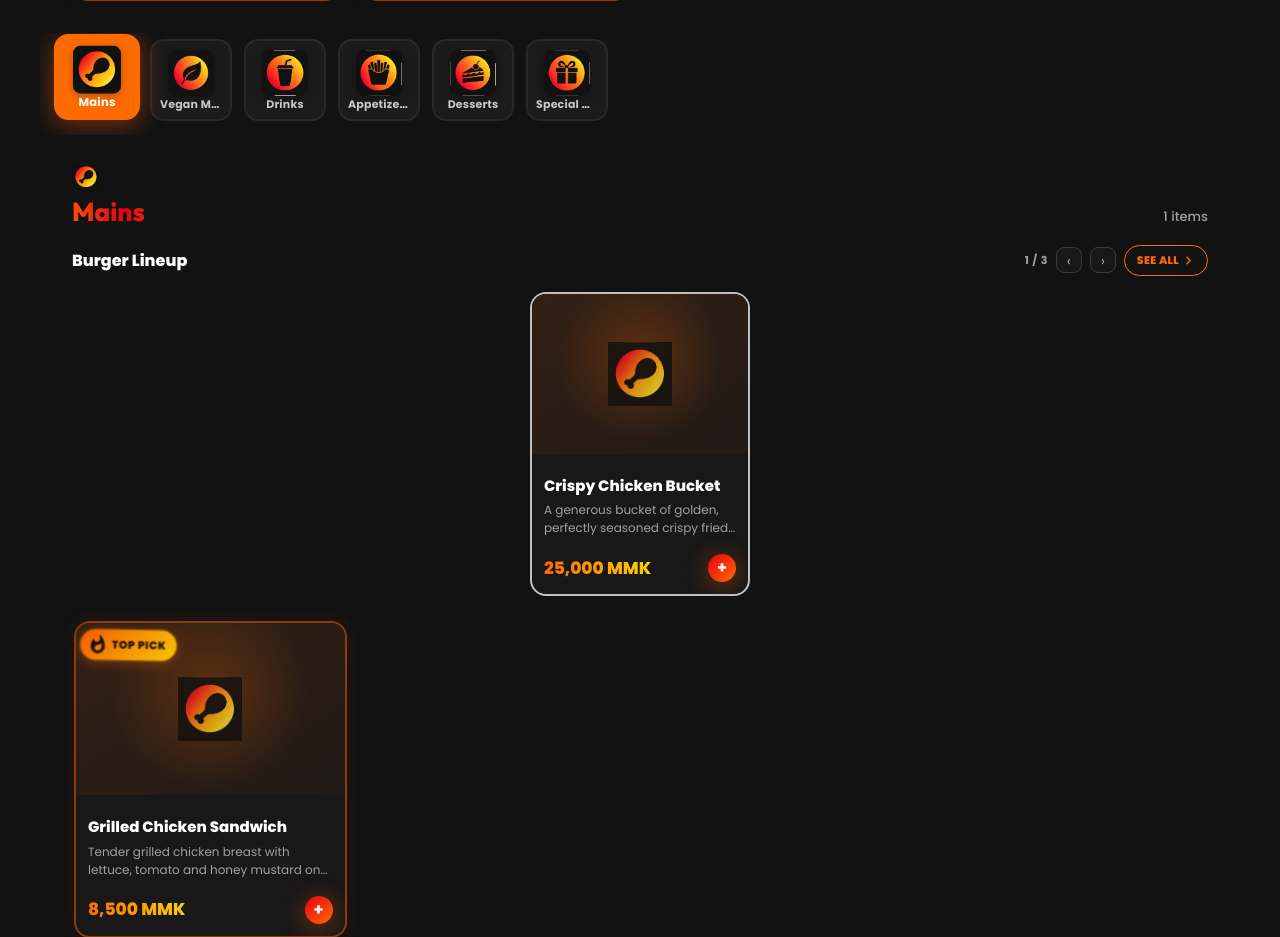
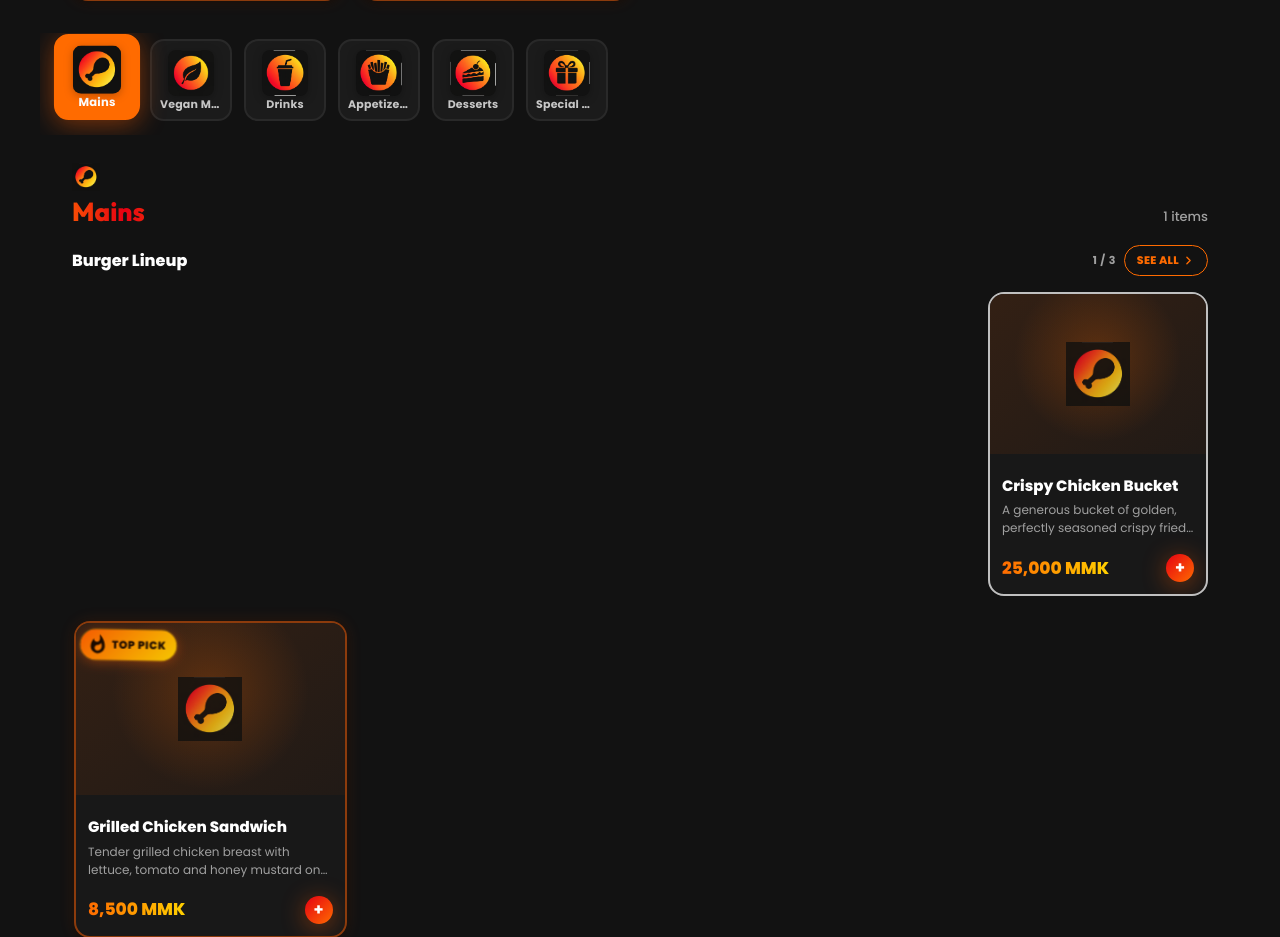
Before and after one commit to novamaster459/food-delievery-web-crunchbox, a Flask app: page / in a window 1280 px wide. Shown: the part 1285-2222 px from the top of the page. Run offline with Flask 3, Linux system fonts and the light colour scheme; data that the repository does not hold is empty; some libraries are stand-ins or nearby versions.

Commit message:
Playlist: product slot aligned right, arrows removed (auto slideshow only), See all stays top right

```diff
--- a/frontend/static/css/main.css
+++ b/frontend/static/css/main.css
@@ -2227,26 +2227,6 @@ body.track-page { padding-top: 0; padding-bottom: 0; }
   color: var(--text-muted);
   letter-spacing: 0.5px;
 }
-.playlist-nav-btn {
-  width: 26px;
-  height: 26px;
-  display: inline-flex;
-  align-items: center;
-  justify-content: center;
-  border-radius: 8px;
-  border: 1.5px solid var(--border);
-  background: var(--surface);
-  color: var(--text-muted);
-  font-size: 15px;
-  line-height: 1;
-  cursor: pointer;
-  transition: transform 0.15s ease, background 0.2s ease, color 0.2s ease, border-color 0.2s ease;
-}
-.playlist-nav-btn:hover {
-  transform: translateY(-2px);
-  border-color: var(--orange);
-  color: var(--text);
-}
 .playlist-more-btn {
   display: inline-flex;
   align-items: center;
@@ -2271,7 +2251,7 @@ body.track-page { padding-top: 0; padding-bottom: 0; }
 /* one spot only, exactly the size of a regular product card */
 .playlist-stage {
   display: flex;
-  justify-content: center;
+  justify-content: flex-end;
   padding: 6px 0 4px;
 }
 .playlist-stage .menu-card {
--- a/frontend/static/js/main.js
+++ b/frontend/static/js/main.js
@@ -356,8 +356,6 @@ const App = {
         '<span class="playlist-block-title">' + App.escapeHTML(playlist.name) + '</span>' +
         '<div class="playlist-block-controls">' +
           '<span class="playlist-counter"></span>' +
-          '<button type="button" class="playlist-nav-btn" data-dir="-1" aria-label="Previous item">&#8249;</button>' +
-          '<button type="button" class="playlist-nav-btn" data-dir="1" aria-label="Next item">&#8250;</button>' +
           '<button type="button" class="playlist-more-btn">See all ' +
             '<svg viewBox="0 0 24 24" width="13" height="13" fill="none" stroke="currentColor" stroke-width="2.5" stroke-linecap="round" stroke-linejoin="round"><path d="M9 6l6 6-6 6"/></svg>' +
           '</button>' +
@@ -391,13 +389,6 @@ const App = {
         App.playlistTimers = {};
         App.playlistTimers[playlist.id] = setInterval(() => goTo(state.pos + 1), 4000);
       };
-
-      header.querySelectorAll('.playlist-nav-btn').forEach((btn) => {
-        btn.addEventListener('click', () => {
-          goTo(state.pos + Number(btn.dataset.dir));
-          startAuto();
-        });
-      });
 
       header.querySelector('.playlist-more-btn').addEventListener('click', () => App.openPlaylistModal(playlist));
 
```
